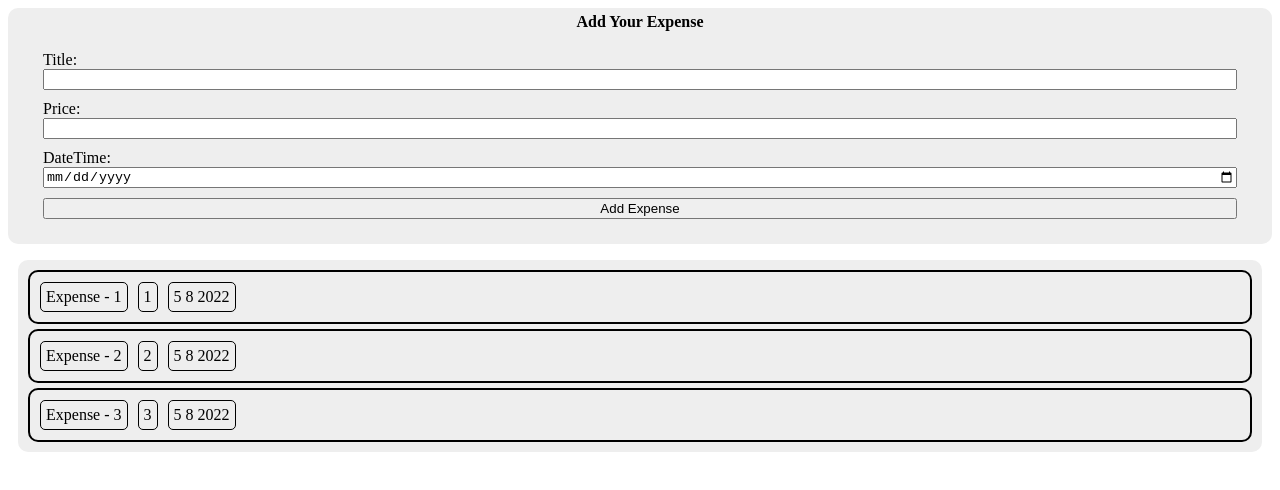
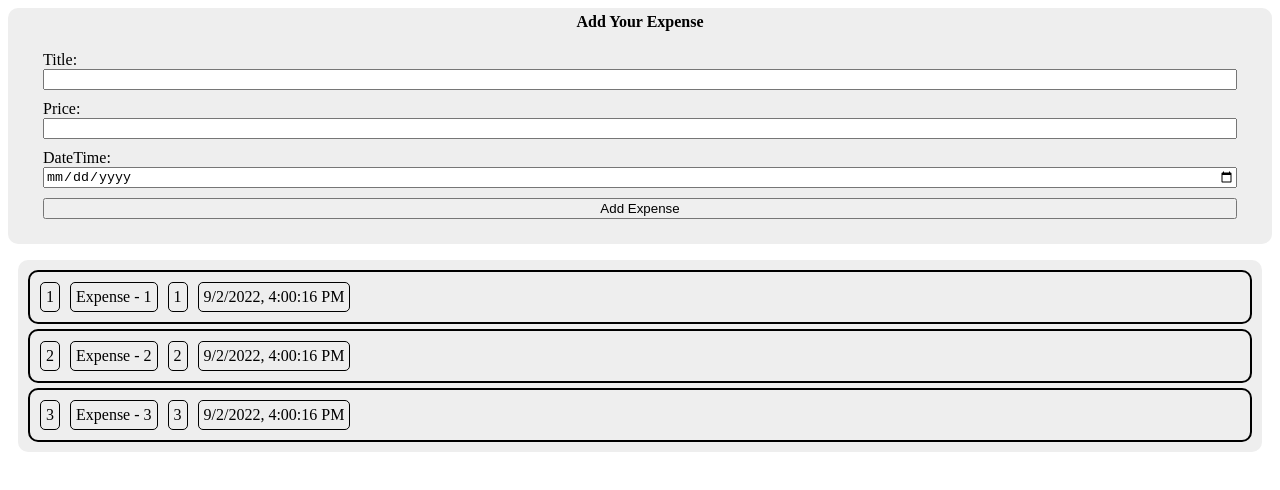
Before and after one commit to ankit-mishra-edu/expense-react-js, a React (Create React App) app: page / in a window 1280 px wide. Shown: the top 490 px of the page. Built offline with nearby package versions, Linux system fonts and the light colour scheme.

Commit message:
id added for tracking of items while rendering to boost performance (trackBy)

```diff
--- a/src/App.js
+++ b/src/App.js
@@ -1,21 +1,27 @@
-import React from 'react';
+import React, { useState } from 'react';
 import './style.css';
 
 import Expenses from './components/Expenses/Expenses';
 import ExpenseForm from './components/Expenses/Expense/ExpenseForm';
 
 export default function App() {
+  const initialExpenses = [
+    { id: 1, title: 'Expense - 1', price: 1, dateTime: new Date() },
+    { id: 2, title: 'Expense - 2', price: 2, dateTime: new Date() },
+    { id: 3, title: 'Expense - 3', price: 3, dateTime: new Date() },
+  ];
+
+  const [expenses, setExpenses] = useState(initialExpenses);
+
   const onAddExpenseHandler = (expense) => {
-    console.log('Expense in App.js');
-    console.log(expense);
+    expense.id = expenses.length + 1;
+    setExpenses((previousExpenses) => [expense, ...previousExpenses]);
   };
 
   return (
     <div>
-      {/* <h1>Hello StackBlitz!</h1>
-      <p>Start editing to see some magic happen :)</p> */}
       <ExpenseForm onAddExpense={onAddExpenseHandler} />
-      <Expenses />
+      <Expenses expenses={expenses} />
     </div>
   );
 }
--- a/src/components/Expenses/Expense/Expense.js
+++ b/src/components/Expenses/Expense/Expense.js
@@ -4,11 +4,11 @@ import './Expense.css';
 const Expense = (props) => {
   return (
     <div className="expense">
+      <div className="expense__item">{props.expense.id}</div>
       <div className="expense__item">{props.expense.title}</div>
       <div className="expense__item">{props.expense.price}</div>
       <div className="expense__item">
-        {props.expense.dateTime.getDay()} {props.expense.dateTime.getMonth()}{' '}
-        {props.expense.dateTime.getFullYear()}
+        {new Date(props.expense.dateTime).toLocaleString()}
       </div>
     </div>
   );
--- a/src/components/Expenses/Expenses.js
+++ b/src/components/Expenses/Expenses.js
@@ -2,16 +2,11 @@ import React from 'react';
 import Expense from './Expense/Expense';
 import './Expenses.css';
 
-const Expenses = () => {
-  const expenses = [
-    { title: 'Expense - 1', price: 1, dateTime: new Date() },
-    { title: 'Expense - 2', price: 2, dateTime: new Date() },
-    { title: 'Expense - 3', price: 3, dateTime: new Date() },
-  ];
+const Expenses = (props) => {
   return (
     <div className="expenses">
-      {expenses.map((expense) => (
-        <Expense expense={expense} />
+      {props.expenses.map((expense) => (
+        <Expense key={expense.id} expense={expense} />
       ))}
     </div>
   );
```
